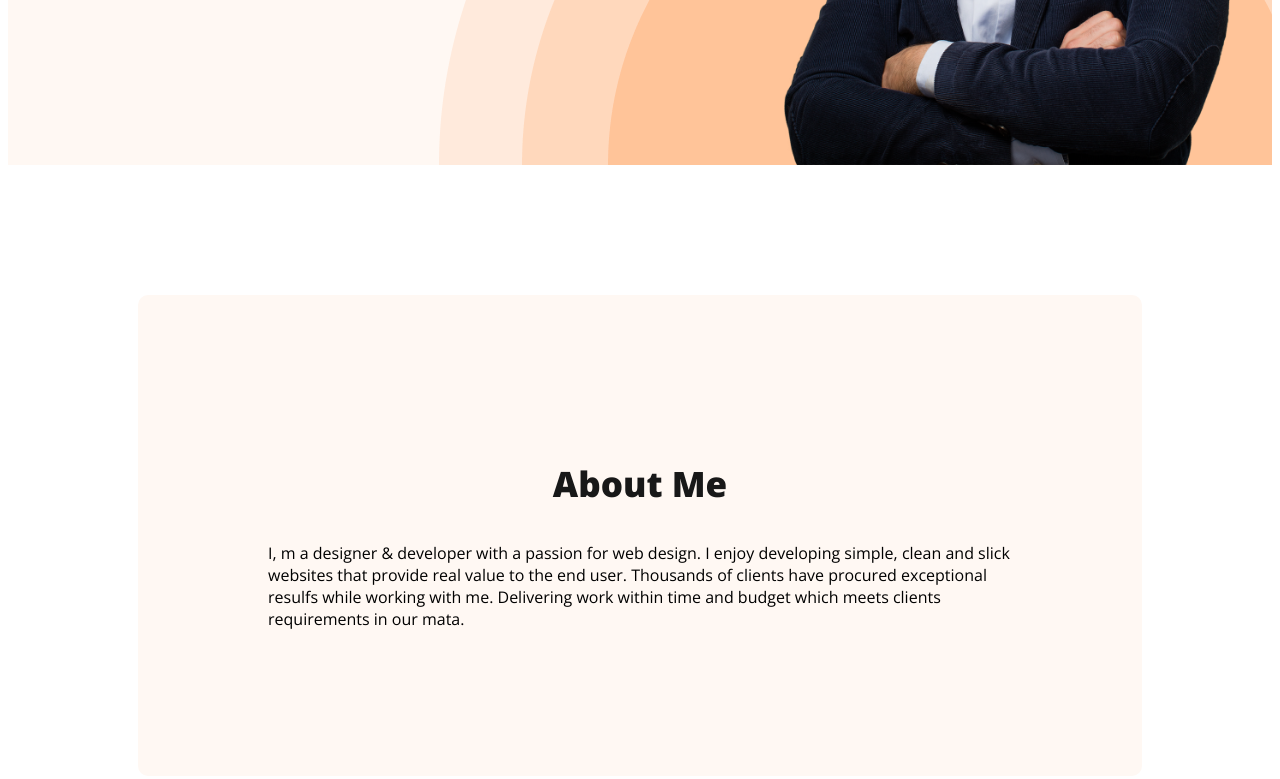
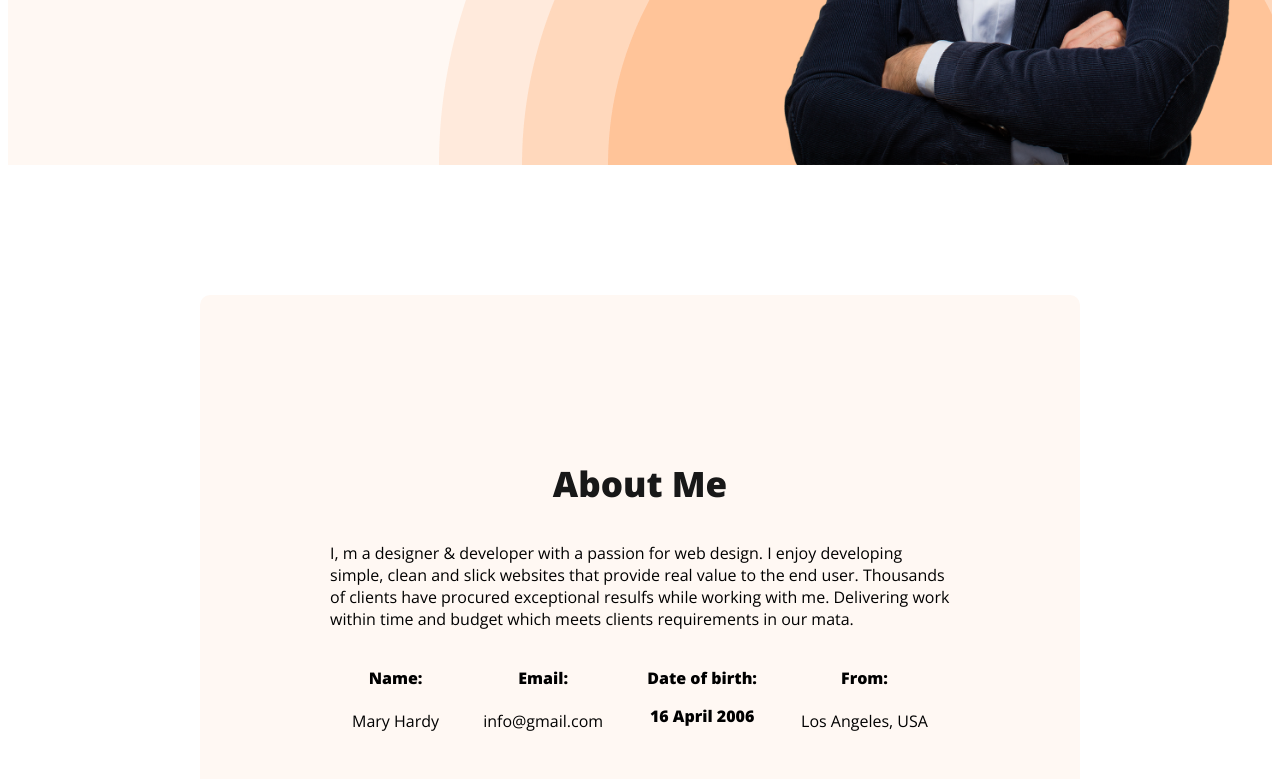
Before and after one commit to Sakibft/developer-portfolio, a plain HTML site: page index.html in a window 1280 px wide. Shown: the part 537-1316 px from the top of the page. Drawn offline with nearby package versions, Linux system fonts and the light colour scheme.

Commit message:
added about information

```diff
--- a/index.html
+++ b/index.html
@@ -34,6 +34,25 @@
     <section class="about">
       <h3 class="section-title">About Me</h3>
       <p class="section-description">I, m a designer & developer with a passion for web design. I enjoy developing simple, clean and slick websites that provide real value to the end user. Thousands of clients have procured exceptional resulfs while working with me. Delivering work within time and budget which meets clients requirements in our mata.</p>
+      <div class="about-info-container">
+        <!-- .about-info*4>h4.info-title+p.info-description -->
+        <div class="about-info">
+          <h4 class="info-title">Name:</h4>
+          <p class="info-description">Mary Hardy </p>
+        </div>
+        <div class="about-info">
+          <h4 class="info-title">Email:</h4>
+          <p class="info-description">       info@gmail.com</p>
+        </div>
+        <div class="about-info">
+          <h4 class="info-title">Date of birth:
+          <p class="info-description">16 April 2006 </h4></p>
+        </div>
+        <div class="about-info">
+          <h4 class="info-title">From:</h4>
+          <p class="info-description">  Los Angeles, USA</p>
+        </div>
+      </div>
     </section>
 
   </main>
--- a/styles/portfolio.css
+++ b/styles/portfolio.css
@@ -105,3 +105,14 @@ text-align: center;
 font-size: 18px;
 
 }
+main{
+  max-width:1140px;
+  margin:0 auto;
+}
+.about-info-container{
+  display:flex;
+  justify-content: space-around;
+}
+.about-info{
+  text-align: center;
+}
```
